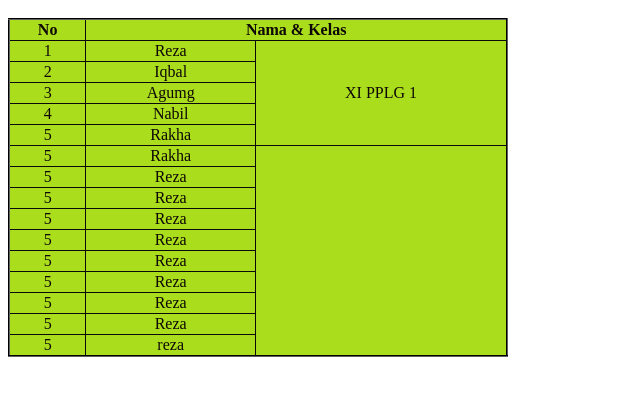
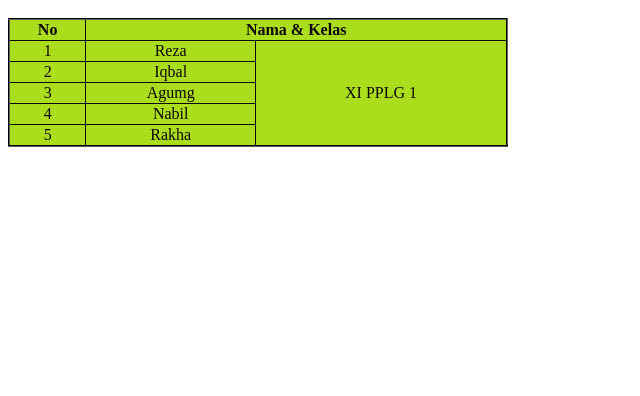
Before and after one commit to REZASUBAGJA10/web-layout, a plain HTML site: page table.html in a window 1280 px wide. Shown: the part 48-444 px from the top of the page, without its empty margins (0-640 px from the left). Drawn offline with Linux system fonts and the light colour scheme.

Commit message:
Update table.html

```diff
--- a/table.html
+++ b/table.html
@@ -42,46 +42,7 @@
                     <td class="nomer">5</td>
                     <td>Rakha</td>
                 </tr>
-                <tr>
-                    <td class="nomer">5</td>
-                    <td>Rakha</td>
-                </tr>
-                <tr>
-                    <td class="nomer">5</td>
-                    <td>Reza</td>
-                </tr>
-                <tr>
-                    <td class="nomer">5</td>
-                    <td>Reza</td>
-                </tr>
-                <tr>
-                    <td class="nomer">5</td>
-                    <td>Reza</td>
-                </tr>
-                <tr>
-                    <td class="nomer">5</td>
-                    <td>Reza</td>
-                </tr>
-                <tr>
-                    <td class="nomer">5</td>
-                    <td>Reza</td>
-                </tr>
-                <tr>
-                    <td class="nomer">5</td>
-                    <td>Reza</td>
-                </tr>
-                <tr>
-                    <td class="nomer">5</td>
-                    <td>Reza</td>
-                </tr>
-                <tr>
-                    <td class="nomer">5</td>
-                    <td>Reza</td>
-                </tr>
-                <tr>
-                    <td class="nomer">5</td>
-                    <td>reza</td>
-                </tr>
+
         </table>
     </body>
 </html>
```
